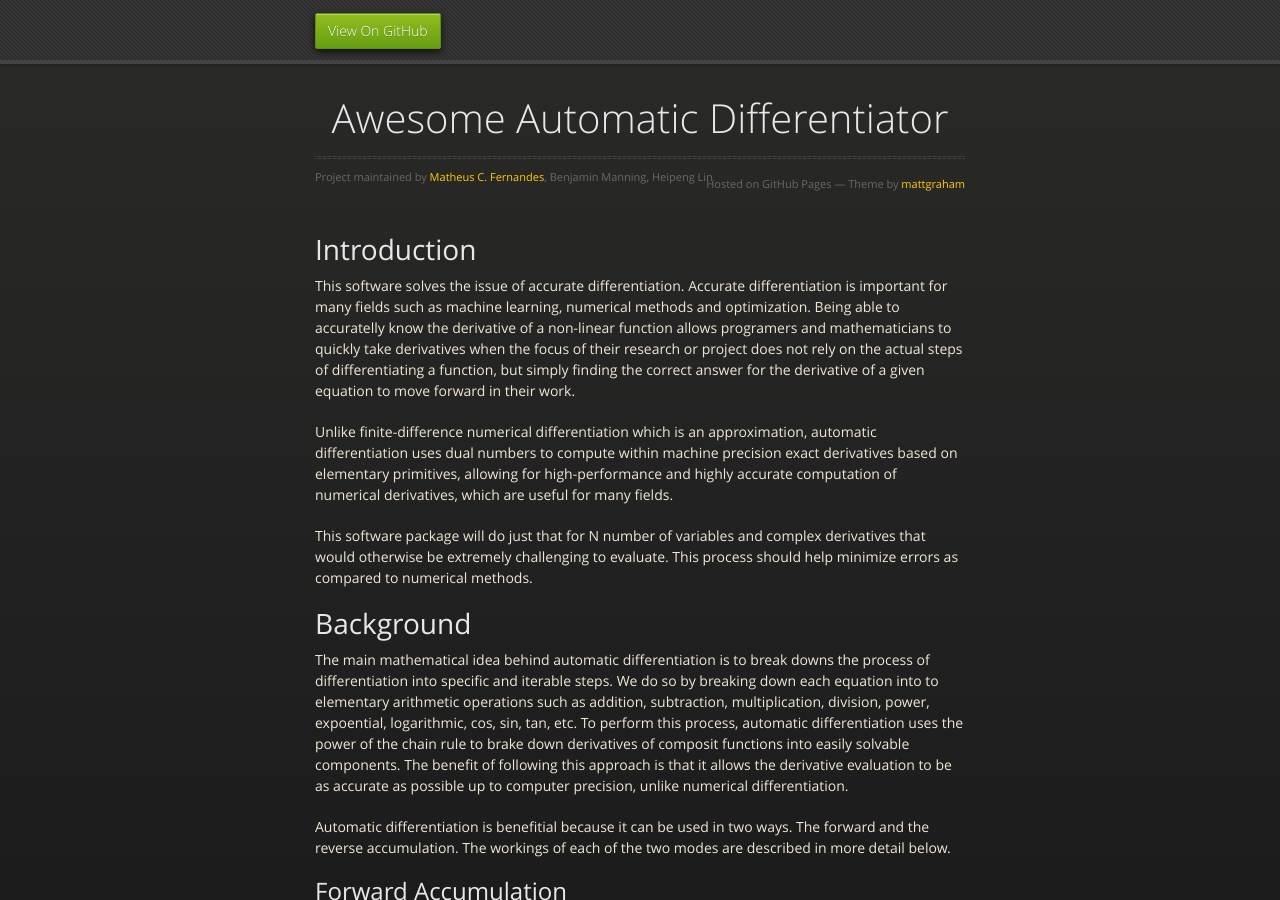
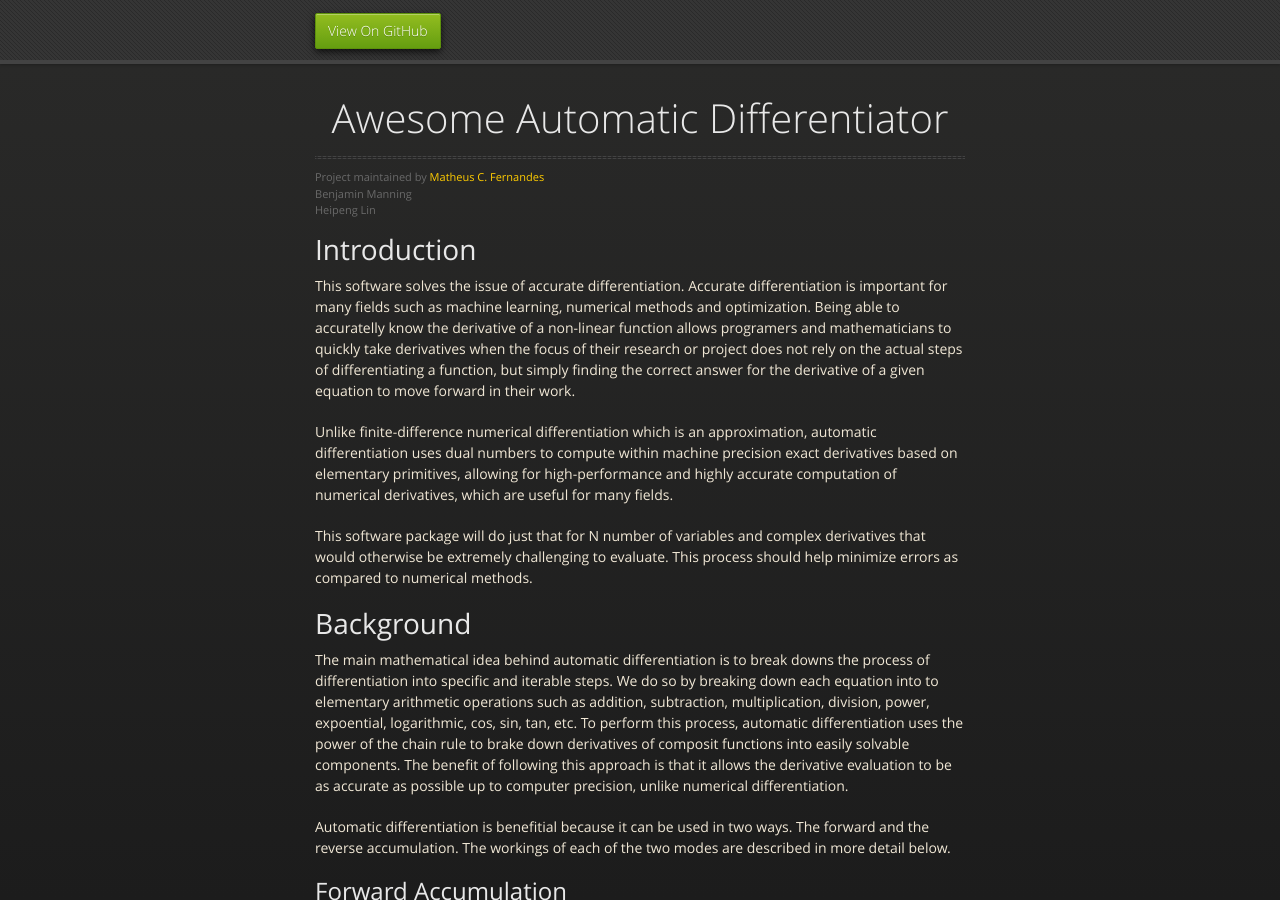
Before and after one commit to dist-computing/cs107-FinalProject, a Jekyll site: the page built from index.md, in a window 1280 px wide and 900 px high. Built offline with Jekyll 4.4.1, drawn with Linux system fonts in a browser that asks for light colours; our own code applies the rules of GitHub Pages for plain Markdown files; the repository's description, which GitHub fills in, is left out.

Commit message:
added customizabel files

```diff
--- a/_layouts/default.html
+++ b/_layouts/default.html
@@ -36,8 +36,8 @@
           <h1>{{ site.title | default: site.github.repository_name }}</h1>
           <p>{{ site.description | default: site.github.project_tagline }}</p>
           <hr>
-          <span class="credits left">Project maintained by <a href="http://fer.me">Matheus C. Fernandes</a>, Benjamin Manning, Heipeng Lin</span>
-          <span class="credits right">Hosted on GitHub Pages &mdash; Theme by <a href="https://twitter.com/mattgraham">mattgraham</a></span>
+          <span class="credits left">Project maintained by <a href="http://fer.me">Matheus C. Fernandes</a> <br> Benjamin Manning<br> Heipeng Lin</span>
+          {% comment %} <span class="credits right">Hosted on GitHub Pages &mdash; Theme by <a href="https://twitter.com/mattgraham">mattgraham</a></span> {% endcomment %}
         </div>
 
         {{ content }}
```
